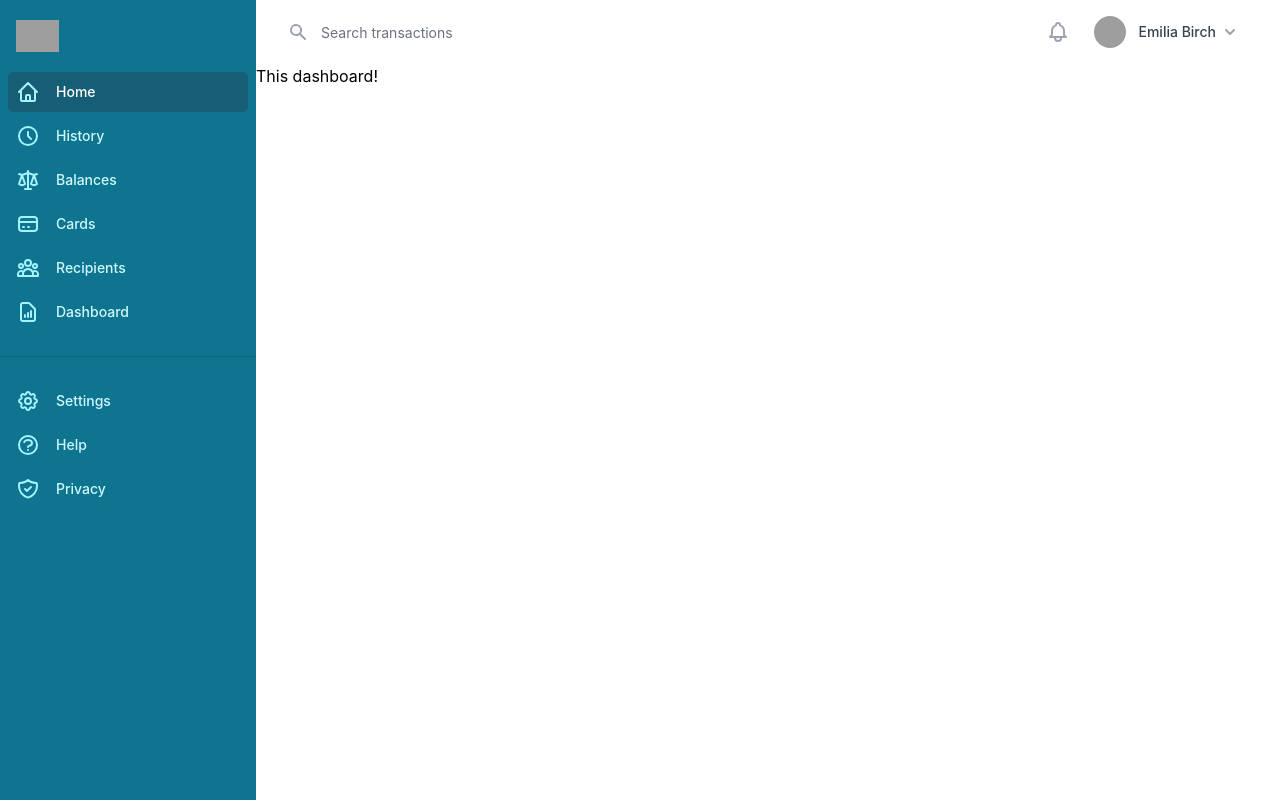
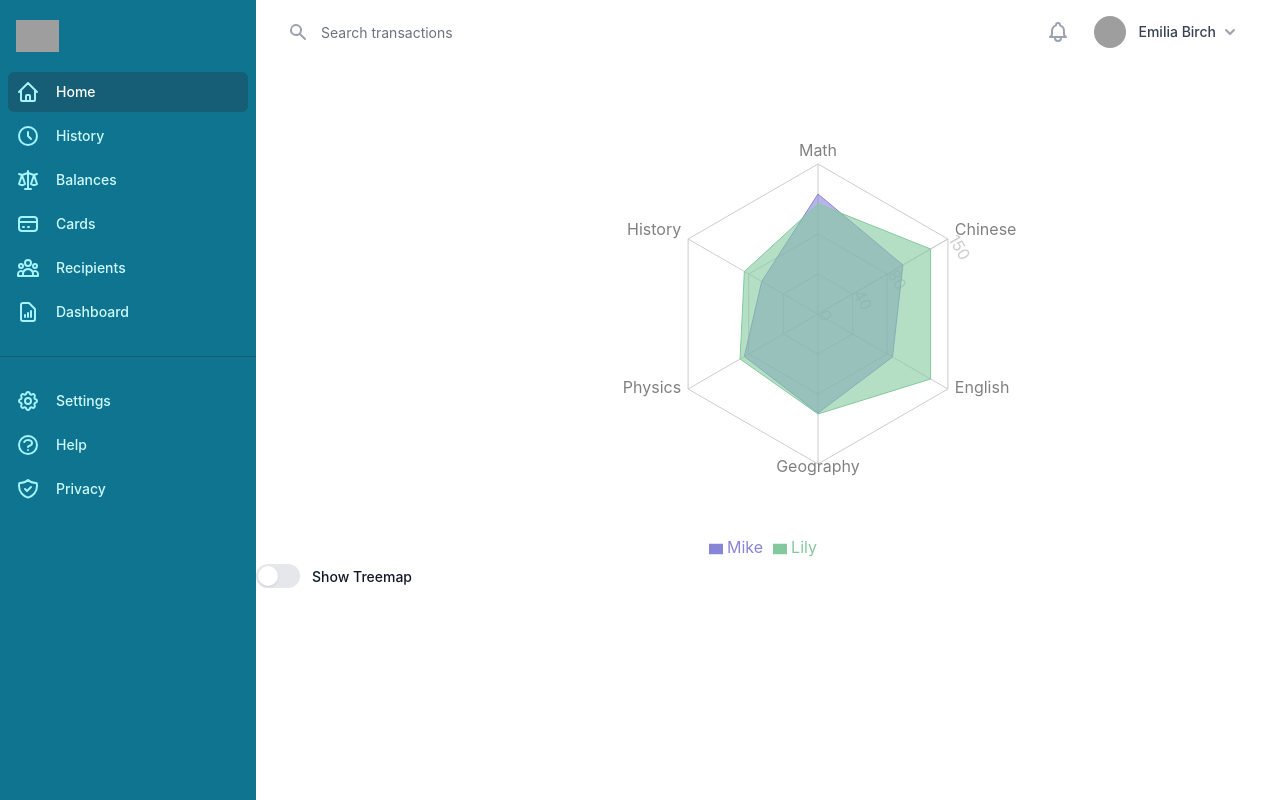
Before and after one commit to mharrvic/react-performance-titan-g, a React (Create React App) app: page /dashboard in a window 1280 px wide. Built offline with nearby package versions, Linux system fonts and the light colour scheme; grey boxes are pictures that could not be loaded.

Commit message:
feat: add topic for code splitting

```diff
--- a/src/page/Dashboard.jsx
+++ b/src/page/Dashboard.jsx
@@ -1,7 +1,58 @@
+import React from "react";
+import { Switch } from "@headlessui/react";
+import ReRadarChart from "../components/dashboard/ReRadarChart";
+
+import { classNames } from "../utils";
+
+/* Comment this out */
+import TreemapChart from "../components/dashboard/TreemapChart";
+
+/* Uncomment this */
+// const TreemapChart = React.lazy(() =>
+//   import("../components/dashboard/TreemapChart")
+// );
+
 export default function Dashboard() {
+  const [enabled, setEnabled] = React.useState(false);
   return (
-    <>
-      <h2>This dashboard!</h2>
-    </>
+    <div style={{ textAlign: "-webkit-center" }}>
+      <div>
+        <ReRadarChart />
+      </div>
+
+      <div>
+        <Switch.Group as="div" className="flex items-center">
+          <Switch
+            checked={enabled}
+            onChange={setEnabled}
+            className={classNames(
+              enabled ? "bg-indigo-600" : "bg-gray-200",
+              "relative inline-flex flex-shrink-0 h-6 w-11 border-2 border-transparent rounded-full cursor-pointer transition-colors ease-in-out duration-200 focus:outline-none focus:ring-2 focus:ring-offset-2 focus:ring-indigo-500"
+            )}
+          >
+            <span
+              aria-hidden="true"
+              className={classNames(
+                enabled ? "translate-x-5" : "translate-x-0",
+                "pointer-events-none inline-block h-5 w-5 rounded-full bg-white shadow transform ring-0 transition ease-in-out duration-200"
+              )}
+            />
+          </Switch>
+          <Switch.Label as="span" className="ml-3">
+            <span className="text-sm font-medium text-gray-900">
+              Show Treemap
+            </span>
+          </Switch.Label>
+        </Switch.Group>
+
+        {/* Comment this out */}
+        <div>{enabled ? <TreemapChart /> : null}</div>
+
+        {/* Uncomment this */}
+        {/* <React.Suspense fallback={<div>loading globe...</div>}>
+          {enabled ? <TreemapChart /> : null}
+        </React.Suspense> */}
+      </div>
+    </div>
   );
 }
```
